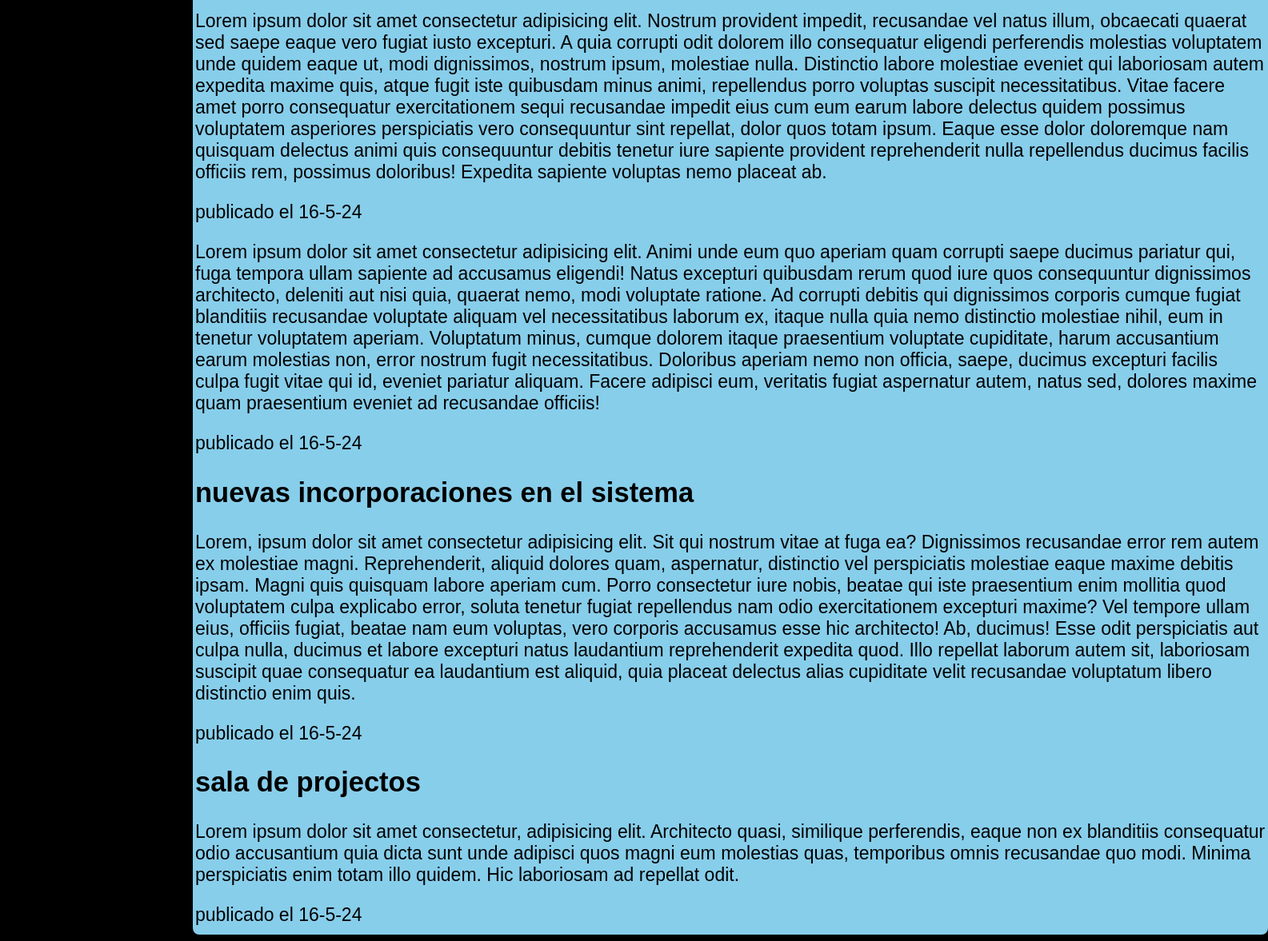
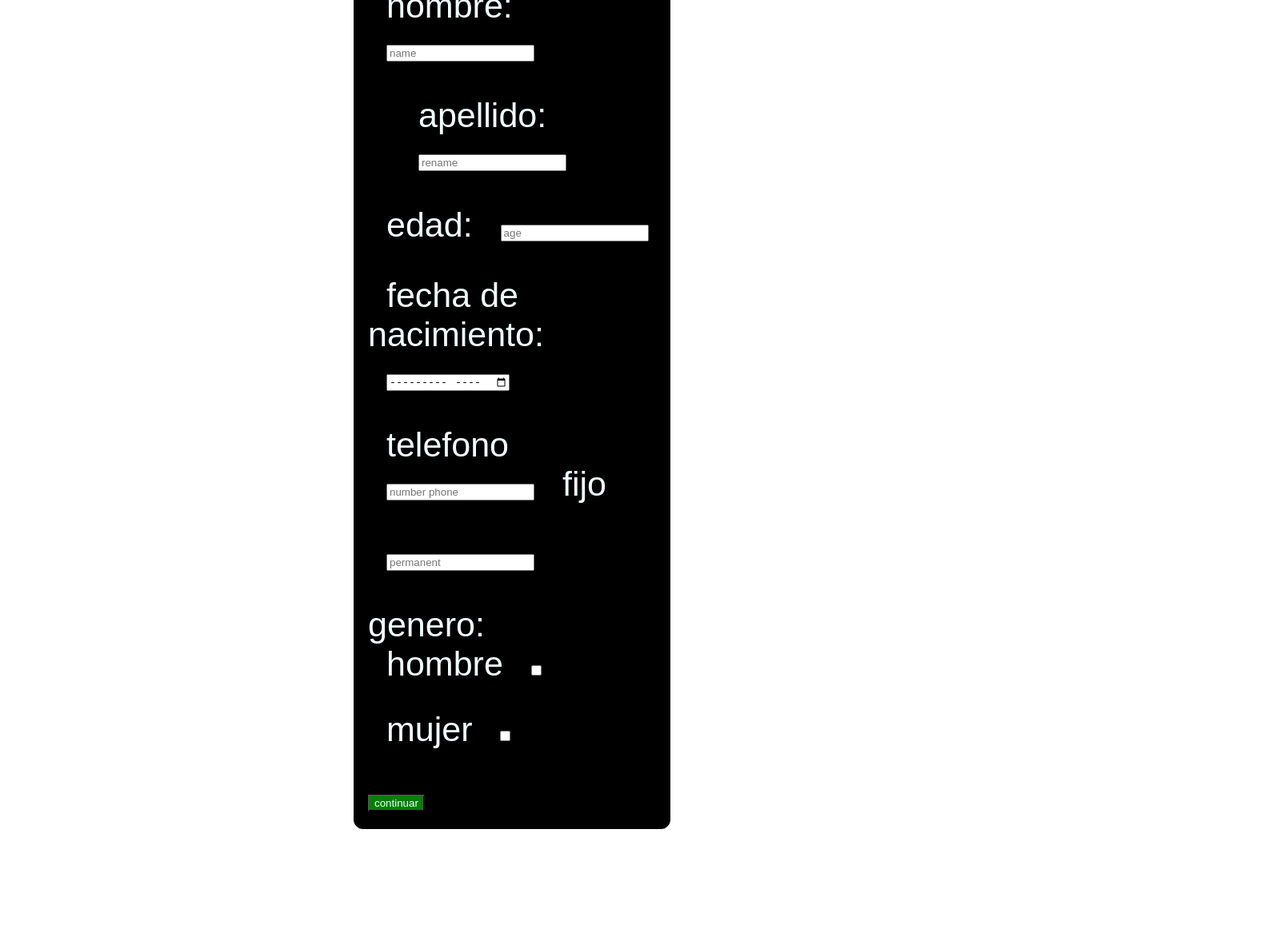
Before and after one commit to Ruizcampos22/progreso, a plain HTML site: page principal.html in a window 1280 px wide. Shown: the part 128-1305 px from the top of the page at 80% size, 1585 px wide, since content can reach past the window. After the commit the page ends 1173 px from the top, so only its background shows below. Drawn offline with Linux system fonts and the light colour scheme.

Commit message:
Add files via upload

```diff
--- a/principal.html
+++ b/principal.html
@@ -3,83 +3,48 @@
 <head>
     <meta charset="UTF-8">
     <meta name="viewport" content="width=device-width, initial-scale=1.0">
-    <title>Document</title>
-    <link rel="stylesheet" href="./stylenext.css">
+    <title>register page</title>
+    <link rel="stylesheet" href="./style1.css">
 </head>
 <body>
-    <nav>
-        <a href="./../index.html">regresar</a>
-    </nav>
-    <section>
-        <h1>novedades de la semana</h1>
-        <p>Lorem ipsum dolor sit amet consectetur adipisicing elit.
-            Nostrum provident impedit, recusandae vel natus illum,
-            obcaecati quaerat sed saepe eaque vero fugiat iusto excepturi.
-            A quia corrupti odit dolorem illo consequatur eligendi
-            perferendis molestias voluptatem unde quidem eaque ut,
-            modi dignissimos, nostrum ipsum, molestiae nulla.
-            Distinctio labore molestiae eveniet qui laboriosam
-            autem expedita maxime quis, atque fugit iste quibusdam
-            minus animi, repellendus porro voluptas suscipit necessitatibus.
-            Vitae facere amet porro consequatur exercitationem sequi
-            recusandae impedit eius cum eum earum labore delectus
-            quidem possimus voluptatem asperiores perspiciatis
-            vero consequuntur sint repellat, dolor quos totam ipsum.
-            Eaque esse dolor doloremque nam quisquam delectus animi
-            quis consequuntur debitis tenetur iure sapiente provident
-            reprehenderit nulla repellendus ducimus facilis officiis rem,
-            possimus doloribus! Expedita sapiente voluptas nemo placeat ab.
-        </p>
-        <data value="">publicado el 16-5-24</data>
-        <p>
-            Lorem ipsum dolor sit amet consectetur adipisicing elit.
-            Animi unde eum quo aperiam quam corrupti saepe ducimus
-            pariatur qui, fuga tempora ullam sapiente ad accusamus
-            eligendi! Natus excepturi quibusdam rerum quod iure
-            quos consequuntur dignissimos architecto, deleniti
-            aut nisi quia, quaerat nemo, modi voluptate ratione.
-            Ad corrupti debitis qui dignissimos corporis cumque
-            fugiat blanditiis recusandae voluptate aliquam vel
-            necessitatibus laborum ex, itaque nulla quia nemo
-            distinctio molestiae nihil, eum in tenetur
-            voluptatem aperiam. Voluptatum minus, cumque dolorem
-            itaque praesentium voluptate cupiditate, harum
-            accusantium earum molestias non, error nostrum
-            fugit necessitatibus. Doloribus aperiam nemo non
-            officia, saepe, ducimus excepturi facilis culpa
-            fugit vitae qui id, eveniet pariatur aliquam.
-            Facere adipisci eum, veritatis fugiat aspernatur autem,
-            natus sed, dolores maxime quam praesentium eveniet
-            ad recusandae officiis!
-        </p>
-        <data value="">publicado el 16-5-24 </data>
-        <h1>nuevas incorporaciones en el sistema</h1>
-        <p>
-            Lorem, ipsum dolor sit amet consectetur adipisicing elit.
-            Sit qui nostrum vitae at fuga ea? Dignissimos recusandae
-            error rem autem ex molestiae magni. Reprehenderit, aliquid
-            dolores quam, aspernatur, distinctio vel perspiciatis molestiae
-            eaque maxime debitis ipsam. Magni quis quisquam labore aperiam cum.
-            Porro consectetur iure nobis, beatae qui iste praesentium enim mollitia
-            quod voluptatem culpa explicabo error, soluta tenetur fugiat repellendus
-            nam odio exercitationem excepturi maxime? Vel tempore ullam eius, officiis
-            fugiat, beatae nam eum voluptas, vero corporis accusamus esse hic architecto!
-            Ab, ducimus! Esse odit perspiciatis aut culpa nulla, ducimus et labore excepturi
-            natus laudantium reprehenderit expedita quod. Illo repellat laborum autem sit,
-            laboriosam suscipit quae consequatur ea laudantium est aliquid, quia placeat
-            delectus alias cupiditate velit recusandae voluptatum libero distinctio enim quis.
-        </p>
-        <data value="">publicado el 16-5-24</data>
-        <h1>sala de projectos</h1>
-        <p>Lorem ipsum dolor sit amet consectetur, adipisicing elit.
-            Architecto quasi, similique perferendis, eaque non ex
-            blanditiis consequatur odio accusantium quia dicta
-            sunt unde adipisci quos magni eum molestias quas,
-            temporibus omnis recusandae quo modi.
-            Minima perspiciatis enim totam illo quidem.
-            Hic laboriosam ad repellat odit.
-        </p>
-        <data value="">publicado el 16-5-24</data>
-    </section>
+    <form action="">
+        <div>
+        <label for="">datos personales</label>
+        <a href="./../index.html">atras</a>
+        </div>
+    </form>
+        <form class="form1" action="">
+        <label class="name" for="">nombre:</label>
+            <input class="name" type="email" placeholder="name">
+        <label class="rename" for="">apellido:</label>
+            <input class="rename" type="email" placeholder="rename">
+        </div>
+        <div>
+        <label class="age" for="">edad:</label>
+            <input class="age" type="number" placeholder="age">
+        <label class="age" for="">fecha de nacimiento:</label>
+            <input class="age" type="month" placeholder="britrhdate">
+        </div>
+        <div>
+        <label class="phone" for="">telefono</label>
+            <input class="phone" type="email" placeholder="number phone">
+        <label class="phone" for="">fijo</label>
+            <input class="phone" type="email" placeholder="permanent">
+        </div>
+        <div>
+        <label  class="otros" for="">genero:</label>
+        </div>
+        <div>
+         <label class="he" for=""> hombre</label>
+            <input class="he" type="checkbox">
+        </div>
+        <div>
+        <label class="she" for="">mujer</label>
+            <input class="she" type="checkbox">
+        </div>
+        <div>
+            <button>continuar</button>
+        </div>
+        </form>
 </body>
 </html>
--- /dev/null
+++ b/style page.css
@@ -0,0 +1,79 @@
+header{
+    background: gray;
+    border-radius: 12px;
+}
+nav{
+    background: gold;
+    margin: 12px;
+    border-radius: 12px;
+}
+section{
+    background: salmon;
+    width: 1234px;
+    height: 834px;
+    margin: 12px;
+    border-radius: 12px;
+}
+aside{
+    background: aquamarine;
+    width: 434px;
+    margin: 17px;
+    border-radius: 12px;
+}
+footer{
+    background: gray;
+    border-radius: 12px;
+}
+body{
+    font-family: sans-serif;
+    font-size: 53px;
+    margin-left: 633px;
+    margin-right: 633px;
+    background: black;
+}
+.container{
+   display: flex;
+}
+img{
+    width: 45px;
+    height: 45px;
+    border-radius: 5px;
+
+}
+form{
+    font-size: 20px;
+    border-radius: 23px;
+    margin: 12px;
+    border: solid purple;
+    padding: 10px;
+    width: 134px;
+    background: purple;
+}
+.label{
+    margin-left: 16px;
+}
+div{
+    display: flex;
+}
+.form2{
+    margin-left: 203px;
+    margin-top: -150px;
+}
+input{
+    margin: 12px;
+}
+.form4{
+    margin-left: 203px;
+    margin-top: -150px;
+}
+.form6{
+    margin-left: 203px;
+    margin-top: -150px;
+}
+a{border-radius: 12px;
+    border: solid gold;
+    background: gold;
+    color: black;
+    margin-left: 42px;
+    margin-top: 10px;
+}
--- /dev/null
+++ b/style1.css
@@ -0,0 +1,57 @@
+form{
+    font-family: sans-serif;
+    font-size: 43px;
+    padding: 15px ;
+    border: solid gold;
+    background: gold;
+    border-radius: 12px;
+}
+.form1{
+    padding: 15px;
+    border: black solid;
+    background: black;
+    color: azure;
+    margin-left: 434px;
+    margin-right:434px;
+    box-sizing: border-box;
+    border-radius: 12px;
+}
+button{
+    color: azure;
+    background: green;
+}
+.rename{
+    margin-left: 63px;
+    margin-bottom: 43px;
+}
+.name{
+    margin-left: 23px;
+    margin-bottom: 43px;
+}
+.age{
+    margin-left: 23px;
+    margin-bottom: 43px;
+}
+.phone{
+    margin-left: 23px;
+    margin-bottom: 43px;
+}
+.they{
+    margin-left: 23px;
+    margin-bottom: 43px;
+}
+.he{
+    margin-left: 23px;
+    margin-bottom: 43px;
+}
+.she{
+    margin-left: 23px;
+    margin-bottom: 43px;
+}
+a{
+    margin-left: 593px;
+    border: solid green;
+    background: green;
+    color: azure;
+    margin-bottom: 43px;
+}
--- /dev/null
+++ b/style4.css
@@ -0,0 +1,59 @@
+.div1{
+    border: solid royalblue;
+    background: royalblue;
+    border-radius: 12px;
+    width: 120px;
+    height: 230px;
+    margin: 15px;
+    padding-left: 5px;
+    order: 4;
+}
+.div2{
+    border: solid skyblue;
+    background: skyblue;
+    border-radius: 12px;
+    width: 120px;
+    height: 230px;
+    margin: 15px;
+    padding-left: 5px;
+    order: 1;
+}
+.div3{
+    border: solid silver;
+    background: silver;
+    border-radius: 12px;
+    width: 120px;
+    height: 230px;
+    margin: 15px;
+    order: 2;
+}
+body{
+    display: flex;
+    justify-content: space-around;
+    flex-direction: column-reverse;
+    align-items: center;
+    margin: 152px;
+    border: solid goldenrod;
+    background: goldenrod;
+    font-size: 23px;
+    font-family: sans-serif;
+}
+a{
+ border-radius: 12px;
+ border: solid gray;
+ background: gray;
+ color: white;
+ margin: 5px;
+}
+.div4{
+    border-radius: 12px;
+    border: solid salmon;
+    background: salmon;
+    width: 180px;
+    height: 360px;
+    order: 3;
+    margin: 5px;
+}
+p{
+    margin: 5px;
+}
```
Also changed, not shown: online page.html (added, +95 -0 lines), save.html (added, +35 -0 lines).
